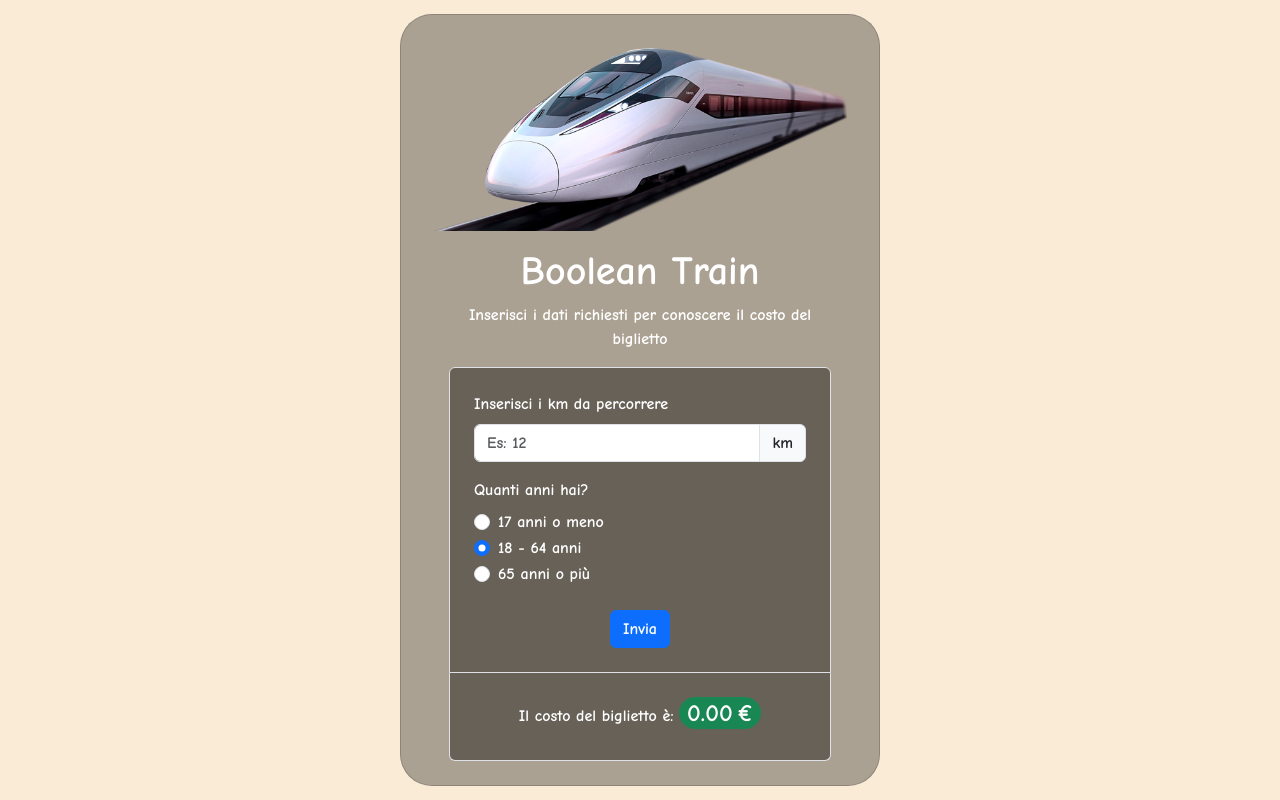
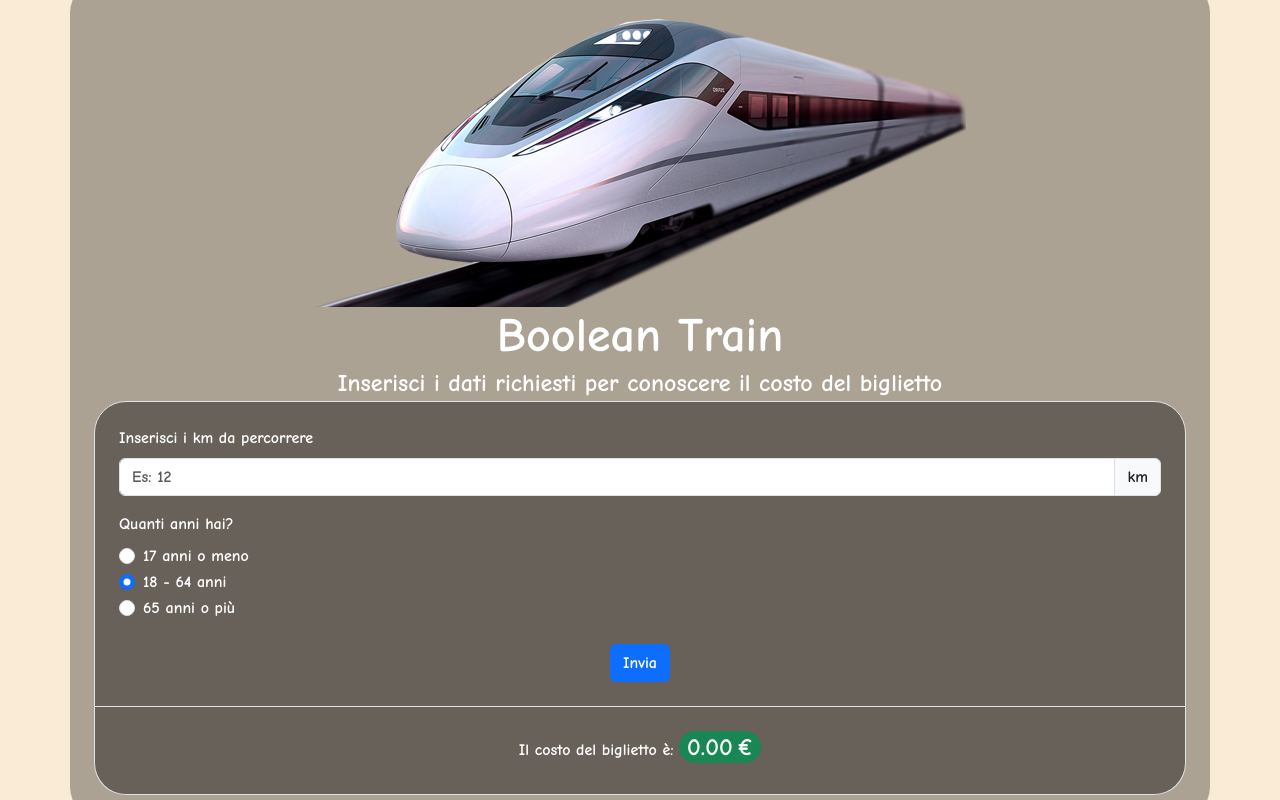
Before and after one commit to Antonio-Ribezzo/js-biglietto-treno, a plain HTML site: page index.html in a window 1280 px wide. Both pictures are taken after a click on the button "Invia". Drawn offline with nearby package versions, Linux system fonts and the light colour scheme.

Commit message:
Optimization

```diff
--- a/assets/css/style.css
+++ b/assets/css/style.css
@@ -1,20 +1,21 @@
+*{
+    font-family: 'Comic Neue', cursive;
+}
+
 #container-0{
     background-color: antiquewhite;
 }
 
-.card{
-    width: 30rem !important;
-    border-radius: 2rem;
+#card{
     background-color: rgba(0, 0, 0, 0.312);
 }
 
-#main-text,
-.card-body{
-    font-family: 'Comic Neue', cursive;
+#main-text h1{
+    font-size: 3rem;
 }
 
-.card-body{
-    border-radius: 5rem !important;
+#main-text p{
+    font-size: 1.5rem;
 }
 
 .list-group-item{
--- a/assets/js/main.js
+++ b/assets/js/main.js
@@ -16,17 +16,17 @@ function myFunction(){
     let Minors = document.getElementById('minors').checked;
     let Adult = document.getElementById('adult').checked;
     let Over = document.getElementById('over65').checked;
-
-    let fullPrice = kmTravel * 0.21;
+    const kmPrice = 0.21;
+    let fullPrice = kmTravel * kmPrice;
 
     console.log(kmTravel, Minors, Adult, Over, fullPrice);
 
     if(Minors == true){
-        let realPrice = (fullPrice - (fullPrice * 0.20)).toFixed(2);
+        let realPrice = (fullPrice * 0.80).toFixed(2);
         console.log(realPrice);
         document.getElementById('price').innerHTML = `<span>${realPrice}</span>`
     } else if (Over == true){
-        let realPrice = (fullPrice - (fullPrice * 0.40)).toFixed(2);
+        let realPrice = (fullPrice * 0.60).toFixed(2);
         console.log(realPrice);
         document.getElementById('price').innerHTML = `<span>${realPrice}</span>`
     } else{
--- a/index.html
+++ b/index.html
@@ -16,9 +16,57 @@
   </head>
 </head>
 <body>
-    <div id="container-0" class="vh-100 d-flex justify-content-center align-items-center">
-        <div class="card p-4 text-white" style="width: 18rem;">
-            <img class="" src="./assets/img/train.png" alt="">
+    <div id="container-0" class="vh-100 d-flex justify-content-center align-items-center overflow-auto p-4 text-white">
+        <div id="card" class="container p-4 rounded-5">
+            <div class="d-flex justify-content-center">
+                <img class="img-fluid" src="./assets/img/train.png" alt="">
+            </div>
+            <div id="main-text" class="card-body text-center">
+              <h1 class="card-title">Boolean Train</h1>
+              <p class="card-text">Inserisci i dati richiesti per conoscere il costo del biglietto</p>
+            </div>
+            <ul class="list-group border-0 rounded-5">
+                <li class="list-group-item text-white p-4">
+                    <label for="kilometres" class="form-label">Inserisci i km da percorrere</label>
+                    <div class="input-group mb-3">
+                        <input type="number" class="form-control" id="kilometres" placeholder="Es: 12" value="">
+                        <span class="input-group-text">km</span>
+                    </div>
+                    <label class="form-label">Quanti anni hai?</label>
+                    <div class="form-check">
+                        <input class="form-check-input" type="radio" name="flexRadioDefault" id="minors">
+                        <label class="form-check-label" for="minors">
+                            17 anni o meno
+                        </label>
+                    </div>
+                    <div class="form-check">
+                        <input class="form-check-input" type="radio" name="flexRadioDefault" id="adult" checked>
+                        <label class="form-check-label" for="adult">
+                        18 - 64 anni
+                        </label>
+                    </div>
+                    <div class="form-check">
+                        <input class="form-check-input" type="radio" name="flexRadioDefault" id="over65">
+                        <label class="form-check-label" for="over65">
+                        65 anni o più
+                        </label>
+                    </div>
+                    <div class="d-flex justify-content-center mt-4">
+                        <button type="submit" class="btn btn-primary" onclick="myFunction()">Invia</button>
+                    </div>
+                </li>
+                <li class="list-group-item text-white text-center p-4">
+                    <label for="exampleFormControlInput1" class="form-label">Il costo del biglietto è:</label>
+                    <div class="badge rounded-pill text-bg-success">
+                        <span id="price" class="fs-4">
+                        </span>
+                        <span class="fs-4">&euro;</span>
+                    </div>
+                </li>
+            </ul>
+        </div>
+        <!-- <div class="card p-4 text-white">
+            <img src="./assets/img/train.png" alt="">
             <div id="main-text" class="card-body text-center">
               <h1 class="card-title">Boolean Train</h1>
               <p class="card-text">Inserisci i dati richiesti per conoscere il costo del biglietto</p>
@@ -64,7 +112,7 @@
                     </li>
                 </ul>
             </div>
-        </div>
+        </div> -->
     </div>
 
 
```
